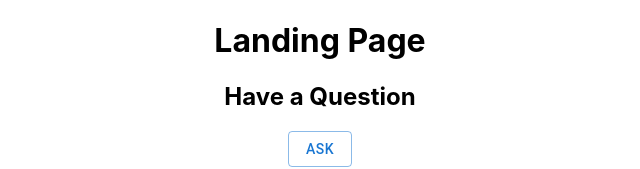
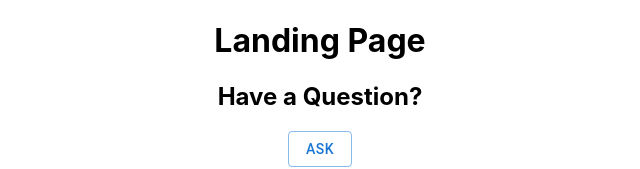
Before and after one commit to mental-health-org/mental-health-fe, a React (Create React App) app: page / in a window 1280 px wide. Shown: the top 169 px of the page, without its empty margins (320-960 px from the left). Built offline with nearby package versions, Linux system fonts and the light colour scheme.

Commit message:
Update heading

```diff
--- a/src/containers/landingPage/LandingPage.tsx
+++ b/src/containers/landingPage/LandingPage.tsx
@@ -20,7 +20,7 @@ const LandingPage: React.FC<LandingPageProps> = (props) => {
   return (
     <div className="LandingPage">
       <h1>Landing Page</h1>
-      <h2>Have a Question</h2>
+      <h2>Have a Question?</h2>
       <Link className="ask-link" to="/ask"><Button variant="outlined"
       className="ask-button">Ask</Button></Link>
       <br/>
```
